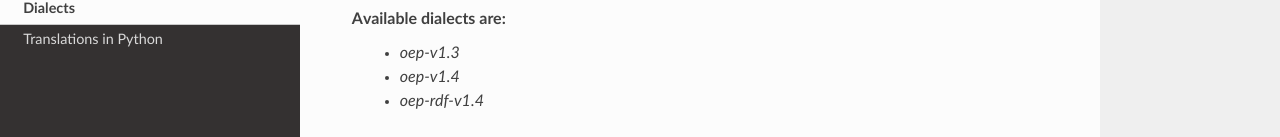
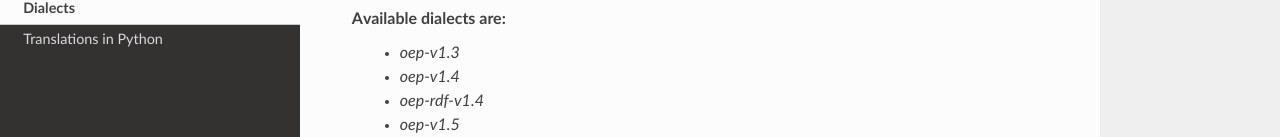
Before and after one commit to OpenEnergyPlatform/omi, a Sphinx documentation site: the page built from docs/dialect.rst, in a window 1280 px wide and 1091 px high. Shown: the part 393-530 px from the top of the window. Built offline with Sphinx 7.4.7 and the Read the Docs theme 2.0.0, drawn with Linux system fonts in a browser that asks for light colours; grey boxes are pictures that could not be loaded.

Commit message:
update documentation on avaiable dialect identifier

```diff
--- a/docs/dialect.rst
+++ b/docs/dialect.rst
@@ -24,6 +24,7 @@ Available dialects are:
     - `oep-v1.3`
     - `oep-v1.4`
     - `oep-rdf-v1.4`
+    - `oep-v1.5`
 
 .. autoclass:: omi.dialects.base.dialect.Parser
    :members:
```
